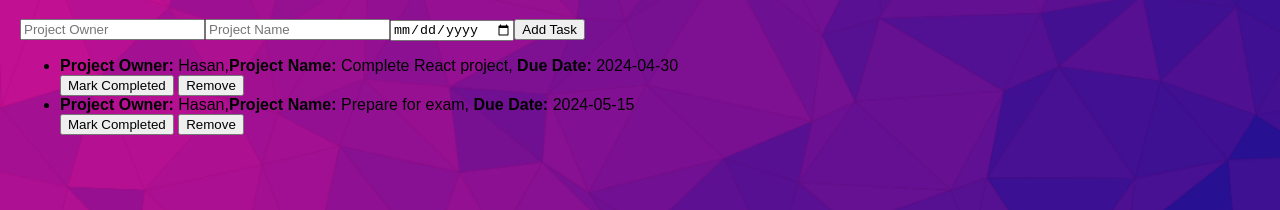
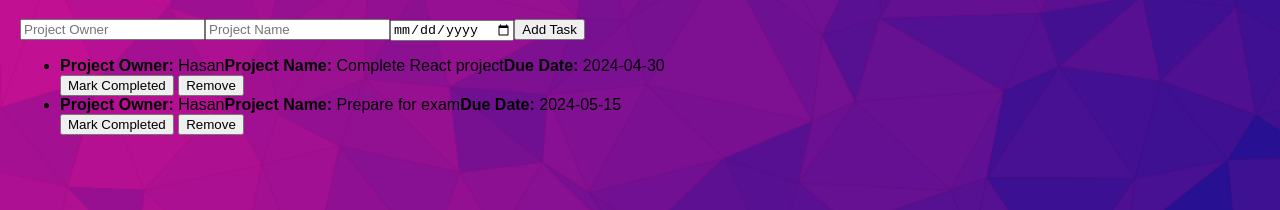
Before and after one commit to hasnpol/task-manager-project, a React (Vite) app: page / in a window 1280 px wide. Shown: the part 580-790 px from the top of the page. Built offline with nearby package versions, Linux system fonts and the light colour scheme.

Commit message:
Update TaskManager.jsx

```diff
--- a/src/TaskManager.jsx
+++ b/src/TaskManager.jsx
@@ -49,9 +49,10 @@ export default function TaskManager() {
             >
               <div>
                 <strong>Project Owner: </strong>
-                {task.ownerName},
+                {task.ownerName}
                 <strong>Project Name: </strong>
-                {task.projectName}, <strong>Due Date: </strong>
+                {task.projectName}
+                <strong>Due Date: </strong>
                 {task.dateDue}
               </div>
               <div>
```
